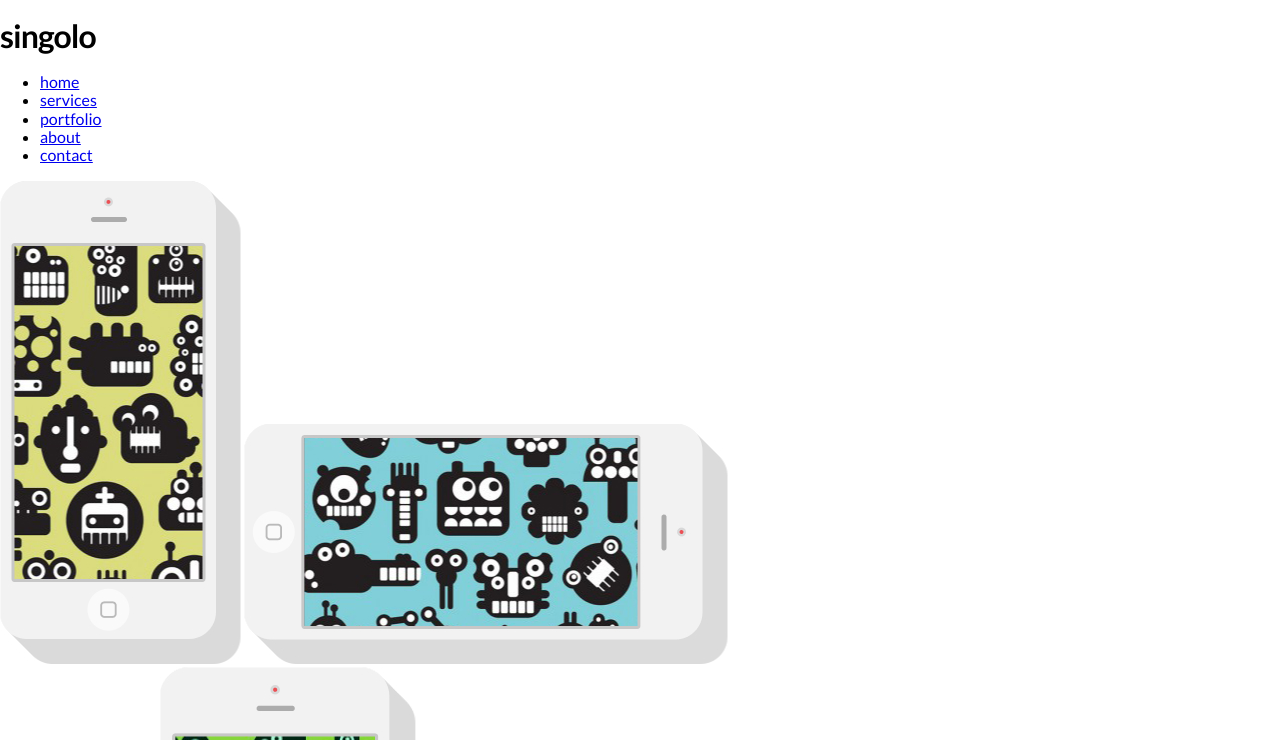
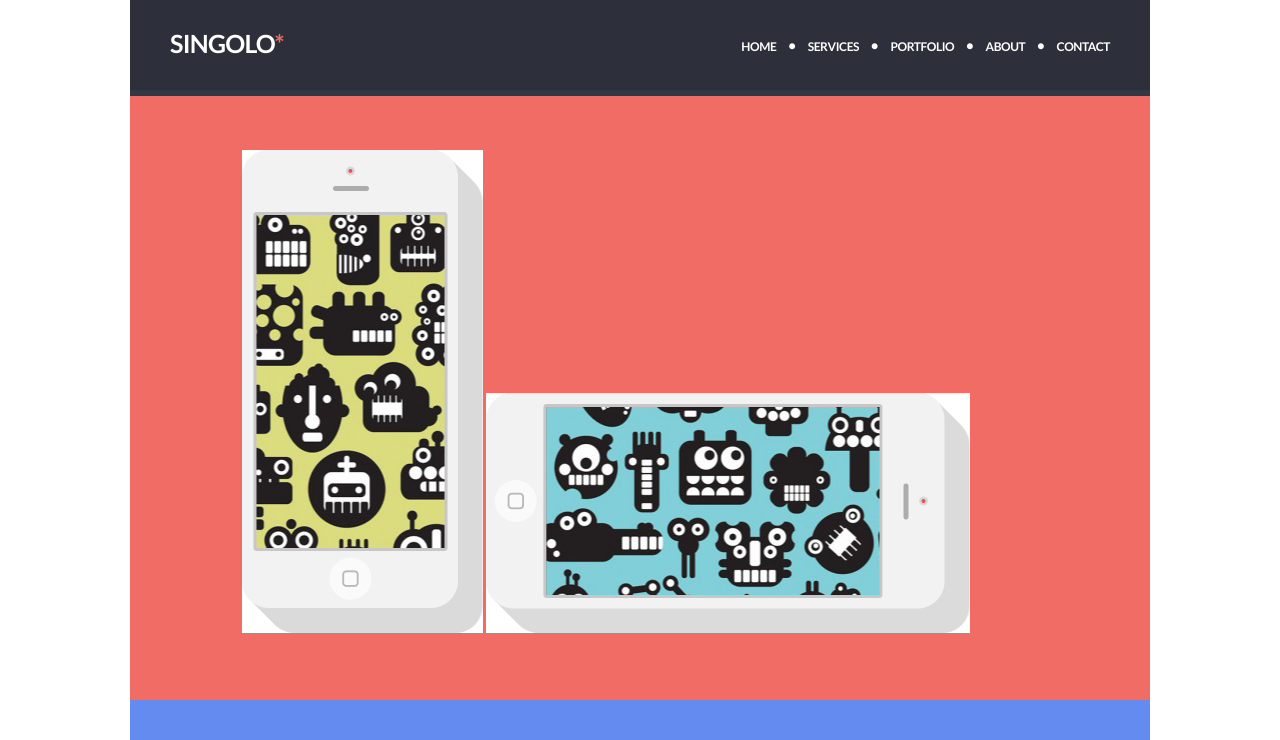
Before and after one commit to andrei2708/Singolo, a website built with webpack: page src/index.html in a window 1280 px wide. Shown: the top 740 px of the page. Built offline with nearby package versions, Linux system fonts and the light colour scheme.

Commit message:
add header

```diff
--- a/src/index.html
+++ b/src/index.html
@@ -14,7 +14,7 @@
           <h1>singolo</h1>
         </div>
         <nav class="header__navigation">
-          <ul class="header__navigation navigation-list">
+          <ul class="navigation-list">
             <li><a href="#" class="menu-links link">home</a></li>
             <li><a href="#" class="menu-links link">services</a></li>
             <li><a href="#" class="menu-links link">portfolio</a></li>
--- a/src/index.ts
+++ b/src/index.ts
@@ -1,3 +1 @@
 import './styles/main.scss';
-
-// console.log('Hello world');
--- a/src/styles/base/_constants.scss
+++ b/src/styles/abstract/_constants.scss
@@ -1,6 +1,8 @@
 $background-color1: #2D303A;
-$background-color2: #F06C64;
-$background-color3: #E5E5E5;
+$background-color2: #E5E5E5;
+$background-slide1: #F06C64;
+$background-slide2: #648BF0;
+;
 
 $color-title: #666D89;
 $color-text: #767E9E;
--- a/src/styles/base/_base.scss
+++ b/src/styles/base/_base.scss
@@ -1,5 +1,6 @@
 html {
   font-size: 10px;
+  box-sizing: border-box;
 }
 
 body {
@@ -13,4 +14,21 @@ h1 {
   font-size: 2.5rem;
   line-height: 30px;
   letter-spacing: -0.03em;
+  margin: 0;
+  text-transform: uppercase;
+  color: $font-menu;
 }
+
+a {
+  text-decoration: none;
+}
+
+.wrapper {
+  width: 1020px;
+  margin: auto;
+}
+
+.container {
+  width: 940px;
+  margin: auto;
+}
--- a/src/styles/layout/_header.scss
+++ b/src/styles/layout/_header.scss
@@ -0,0 +1,48 @@
+.header {
+  background-color: $background-color1;
+  border-bottom: 6px solid #323746;
+  padding: 20px 0;
+
+  .header__container {
+    display: flex;
+    justify-content: space-between;
+
+    .header__logo {
+      margin-top: 8px;
+
+      h1::after {
+        content: '*';
+        color: $font-active;
+      }
+    }
+
+    .header__navigation {
+
+      .navigation-list {
+        list-style: none;
+        display: flex;
+
+        li:not(:last-child) {
+          margin-right: 11px;
+
+          &:not(:last-child)::after {
+            content: '•';
+            margin-left: 11px;
+            color: $font-menu;
+          }
+
+        }
+
+        .menu-links {
+          font-style: normal;
+          font-weight: 700;
+          font-size: 1.2rem;
+          line-height: 14px;
+          letter-spacing: -0.035em;
+          color: $font-menu;
+          text-transform: uppercase;
+        }
+      }
+    }
+  }
+}
--- /dev/null
+++ b/src/styles/layout/_slider.scss
@@ -0,0 +1,25 @@
+.slider {
+
+  &__images-container {
+  }
+
+  &__cursors {
+  }
+}
+.slide-pink {
+  background-color: $background-slide1;
+  padding: 54px 112px 63px;
+}
+.slide-image {
+}
+.slide-blue {
+  background-color: $background-slide2;
+  padding: 43px 383px 38px;
+  // display: none;
+
+
+}
+.container {
+}
+.cursor {
+}
--- a/src/styles/main.scss
+++ b/src/styles/main.scss
@@ -1,5 +1,9 @@
+@import "abstract/constants";
+
 @import "base/base";
-@import "base/constants";
 @import "base/fonts";
 
+@import "layout/header";
+@import "layout/slider";
+
 @import "vendors/normalize";
--- a/src/styles/vendors/_normalize.scss
+++ b/src/styles/vendors/_normalize.scss
@@ -37,10 +37,10 @@ main {
  * `article` contexts in Chrome, Firefox, and Safari.
  */
 
-h1 {
-  font-size: 2em;
-  margin: 0.67em 0;
-}
+// h1 {
+//   font-size: 2em;
+//   margin: 0.67em 0;
+// }
 
 /* Grouping content
    ========================================================================== */
```
Also changed, not shown: src/styles/abstract/_mixin.scss (added).
